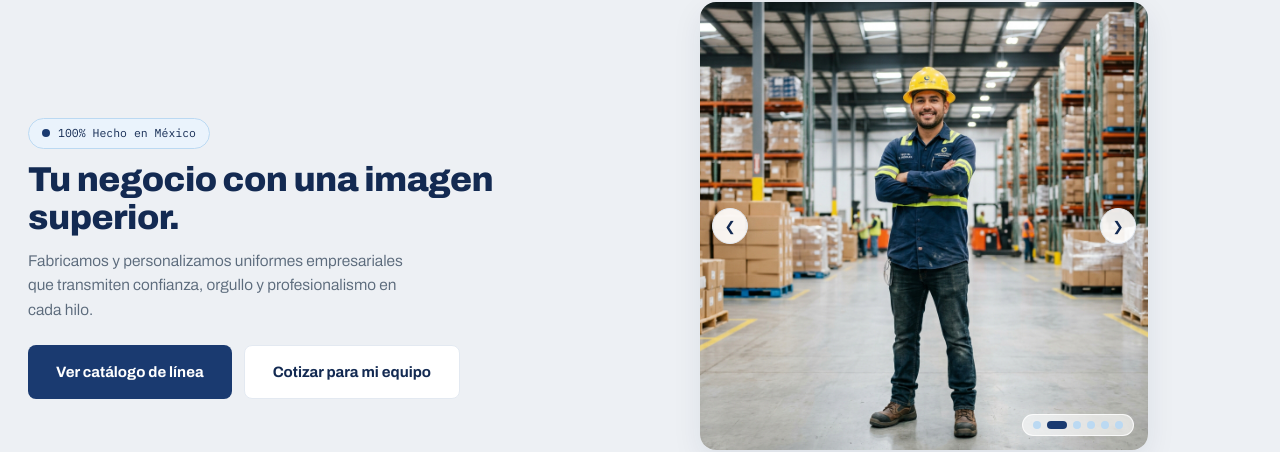
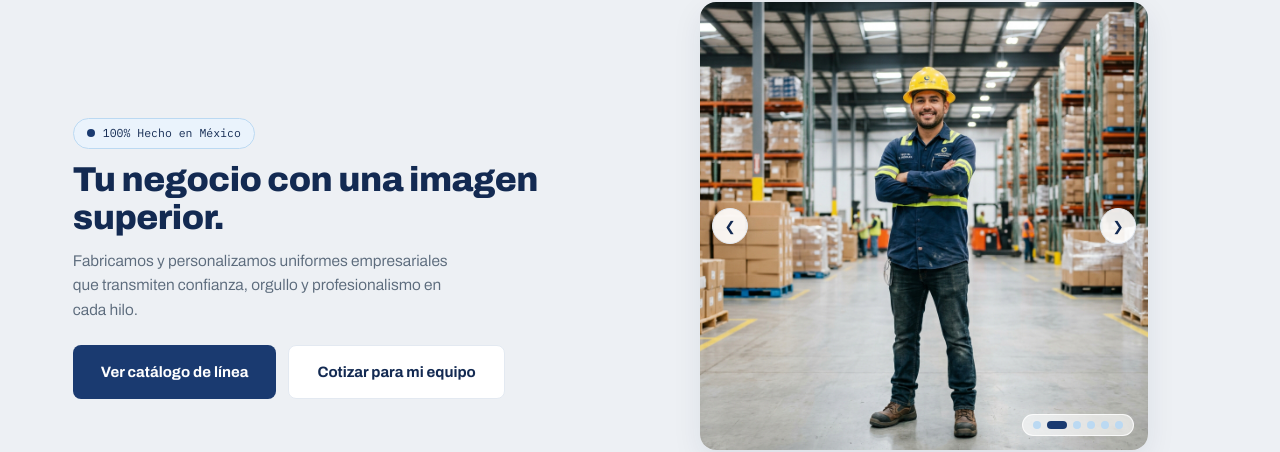
Before and after one commit to danieltrejomx/hupac-textiles-web, a Next.js app: page / in a window 1280 px wide. Shown: the part 129-581 px from the top of the page. Built offline with nearby package versions, Linux system fonts and the light colour scheme; no server answers.

Commit message:
style(hero): centrar el bloque de texto izquierdo hacia la derecha en pantallas medianas manteniendo intacta la vista en monitores grandes

```diff
--- a/app/globals.css
+++ b/app/globals.css
@@ -84,6 +84,10 @@ h2{font-weight:800;font-stretch:108%;font-size:clamp(28px,3.2vw,40px);line-heigh
   align-items: center;
   padding-top: clamp(6px, 1.5vh, 24px);
   padding-bottom: clamp(6px, 1.5vh, 24px);
+}
+
+.hero-first-screen .hero-text {
+  padding-left: clamp(16px, 3.5vw, 56px);
 }
 
 .hero-first-screen .badge-mx {
--- a/components/Hero.tsx
+++ b/components/Hero.tsx
@@ -64,7 +64,7 @@ export default function Hero() {
 
   return (
     <section id="inicio" className="hero">
-      <div>
+      <div className="hero-text">
         <span className="badge-mx"><i></i> 100% Hecho en México</span>
         <h1>Tu negocio con una imagen superior.</h1>
         <p className="lead">Fabricamos y personalizamos uniformes empresariales que transmiten confianza, orgullo y profesionalismo en cada hilo.</p>
```
